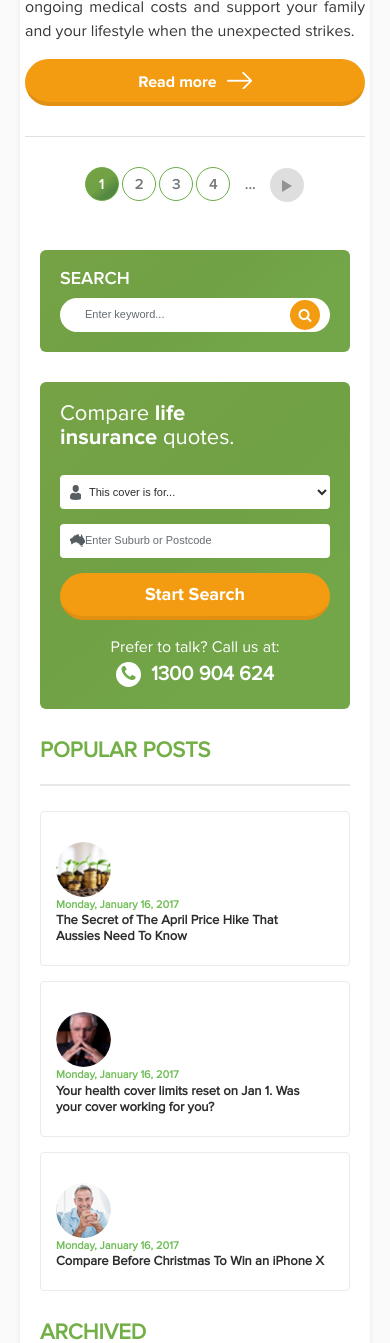
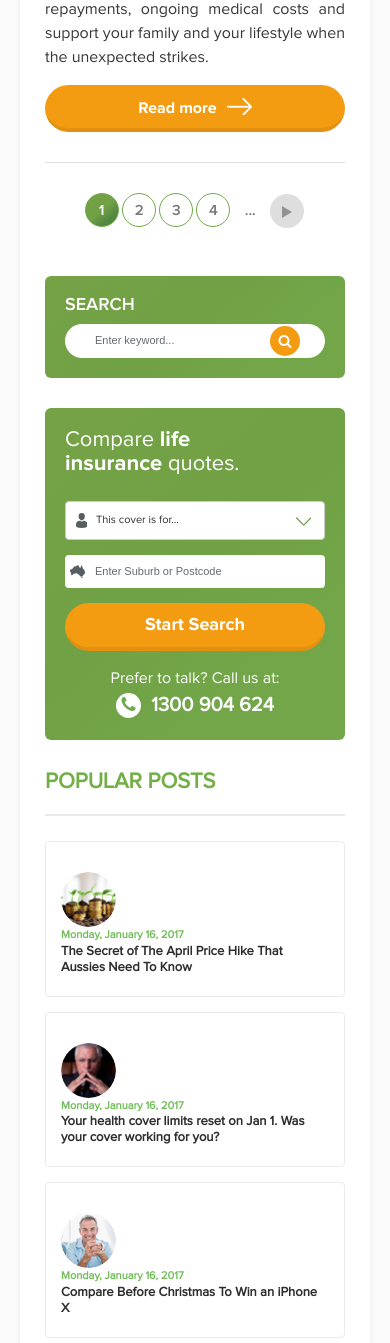
Before and after one commit to jhunreycastillo/insurance, a PHP site: page /archive.html in a window 390 px wide. Shown: the part 2356-3699 px from the top of the page. Run offline with PHP 8.4, Linux system fonts and the light colour scheme; some libraries are stand-ins or nearby versions.

Commit message:
select design and responsive
update select design and responsive

```diff
--- a/archive.html
+++ b/archive.html
@@ -220,10 +220,15 @@
 			 					<div class="widget-box quote-box main-bg2">
 			 						<h4>Compare <strong>life <br/>insurance</strong> quotes.</h4>
 			 						 <form>
-
-			 						 	 <select class="input-cover" >
-			 						 	 		<option value="">This cover is for...</option>
-			 						 	 </select>
+			 						 	<div class="selectDiv">
+ 						 	  				<div class="select-icon"></div>
+    										<span class="selectDefault"></span>
+				 						 	 <select class="selectBox" >
+				 						 	 		<option class="default-text">This cover is for...</option>
+													<option value="1">Lorem Ipsum</option>
+													<option value="2">Lorem Ipsum</option>
+				 						 	 </select>
+				 						</div>
 			 						 	 <input type="text" class="input-code form-control" placeholder="Enter Suburb or Postcode" name="postcode">
 			 						 	 <input type="submit" class="btn2 btn color1" value="Start Search" name="">
 			 						 </form>
--- a/assets/css/style.css
+++ b/assets/css/style.css
@@ -608,7 +608,7 @@ h4 {
     font-size: 22px;
     margin-bottom: 25px;
 }
-.quote-box input[type="text"] , .quote-box select {
+.quote-box input[type="text"]{
     width: 100%;
     padding: 15px 30px 15px 35px;
     border: none;
@@ -624,6 +624,52 @@ h4 {
 
 }
 
+.quote-box .selectDiv {
+   width: 100%;
+    padding: 10px 30px 10px 35px;
+    overflow: hidden;
+    background: url('../img/icons/down-icon.png') no-repeat right #fff;
+    border: #ccc 1px solid;
+    -webkit-border-radius: 4px;
+    -moz-border-radius: 4px;
+    -ms-border-radius: 4px;
+    -o-border-radius: 4px;
+    margin-bottom: 15px;
+
+    position: relative;
+    z-index:100;
+}
+
+.quote-box .selectDiv select {
+    margin:0px;
+    padding:0px;
+    opacity:0;
+    filter:alpha(opacity=0);
+    position:absolute;
+    top:0;
+    left:0;
+    width:100%;
+    height:100%;
+    display:block;
+    z-index:101;
+
+}
+.quote-box .select-icon {
+    background: url(../img/icons/man-user-icon.png) #fff no-repeat;
+    background-position: 4% center;
+    position: absolute;
+    height: 20px;
+    width: 20px;
+    left: 10px;
+    top: 12px;
+}
+.quote-box .selectDiv select:focus {
+    outline: none;
+}
+.quote-box .selectDefault, .selectDiv option {
+     color: #2d2d2d;
+}
+
 .quote-box .option-caret {
     background: url(../img/icons/option-icon.jpg) #fff no-repeat;
    padding: 20px;
@@ -638,10 +684,7 @@ h4 {
     font-size: 18px;
     margin-bottom: 15px;
 }
-.quote-box .input-cover {
-    background: url(../img/icons/man-user-icon.png) #fff no-repeat;
-    background-position: 4% center;
-}
+
 .quote-box .input-code {
     background: url(../img/icons/postcode-icon.png) #fff no-repeat;
     background-position: 4% center;
@@ -664,6 +707,9 @@ h4 {
     font-size: 18px;
     padding-top: 3px;
 }
+.archive-box , .post-box-link{
+   padding: 20px 25px 20px 15px;
+}
 .popular-post {
     margin-bottom: 30px;
 }
@@ -677,7 +723,7 @@ h4 {
     text-transform: uppercase;
 }
 .popular-box , .archive-box  {
-    padding: 20px 25px 20px 15px;
+
     border: 1px solid #ebebeb;
     margin-bottom: 15px;
     border-radius: 4px;
@@ -691,6 +737,9 @@ h4 {
 }
 .post-box-link {
     display: flex;
+}
+.post-box-link:hover {
+    background-color: #f2f2f2;
 }
 .img-post {
     display: inline-block;
@@ -1303,6 +1352,9 @@ footer p {
     #sidebar {
         margin-top: 40px;
     }
+    .quote-box .input-code {
+        background-position: 2% center;
+    }
 
 
 }
@@ -1485,7 +1537,7 @@ footer p {
         right: -25px;
     }
     #inner-content .container {
-        padding: 20px;
+        padding: 40px;
     }
     #inner-content {
         padding: 0 20px;
@@ -1502,13 +1554,20 @@ footer p {
     .post-box-link {
         display: block;
     }
-    .quote-box input[type="text"], .quote-box select , .search-box input[type="text"]{
+    .quote-box input[type="text"], .quote-box .selectDiv , .search-box input[type="text"]{
         font-size: 11px;
-        padding: 10px 10px 10px 25px;
+        padding: 10px 10px 10px 30px;
     }
     .search-box button {
         top: 90px;
     }
+    .quote-box .select-icon {
+        top: 8px;
+    }
+    #inner-content .col-md-12 {
+        padding: 0;
+    }
+}
 @media screen and (max-width: 320px) {
     .slick-slide {
         margin: 0px 14px;
--- a/assets/js/scripts.js
+++ b/assets/js/scripts.js
@@ -74,6 +74,13 @@ $('.carousel').carousel({
   interval: 3000
 })
 
+// select style
+var defaulttext = $('.default-text').text();
+$('.selectDefault').text(defaulttext);
+$('.selectBox').on('change',function(){
+   var defaulttext2 = $('.selectBox').find(":selected").text();
+    $('.selectDefault').text(defaulttext2);
+});
 
 // mobile menu toggle
 var theToggle = document.getElementById('toggle');
```
Also changed, not shown: archive-single.html (+9 -4 lines).
